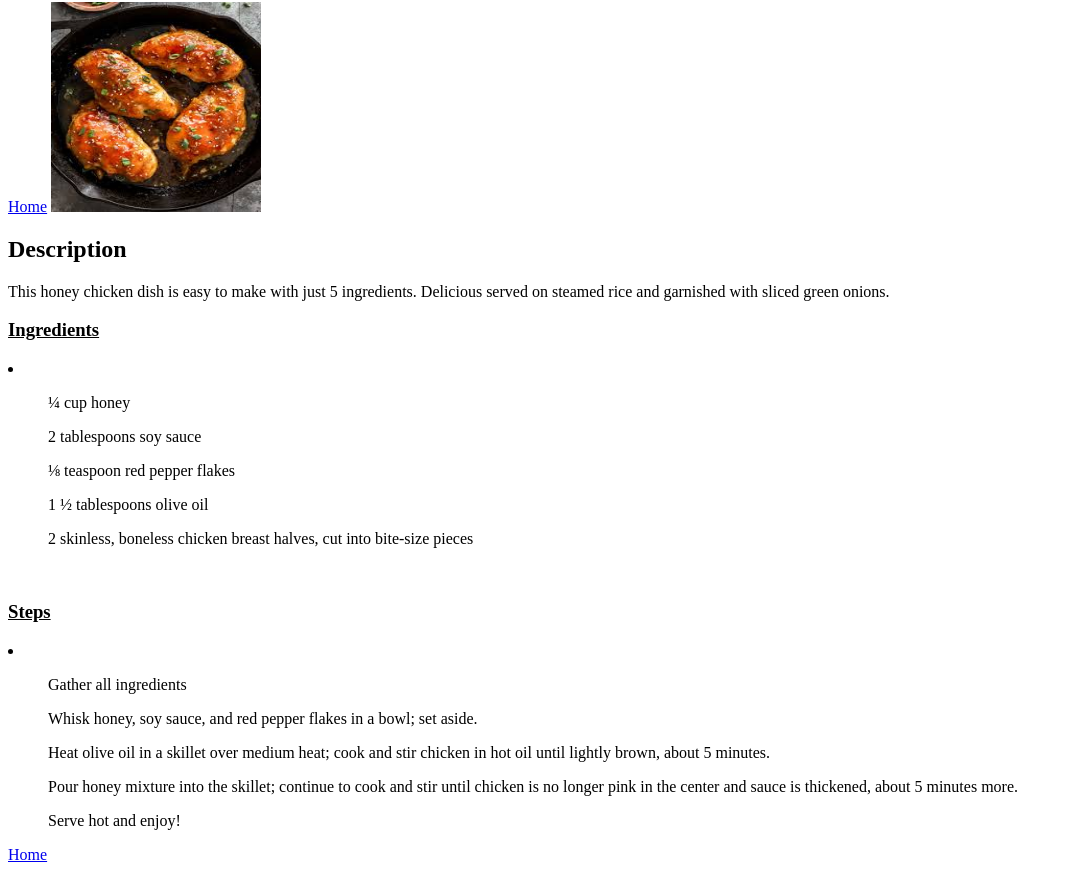
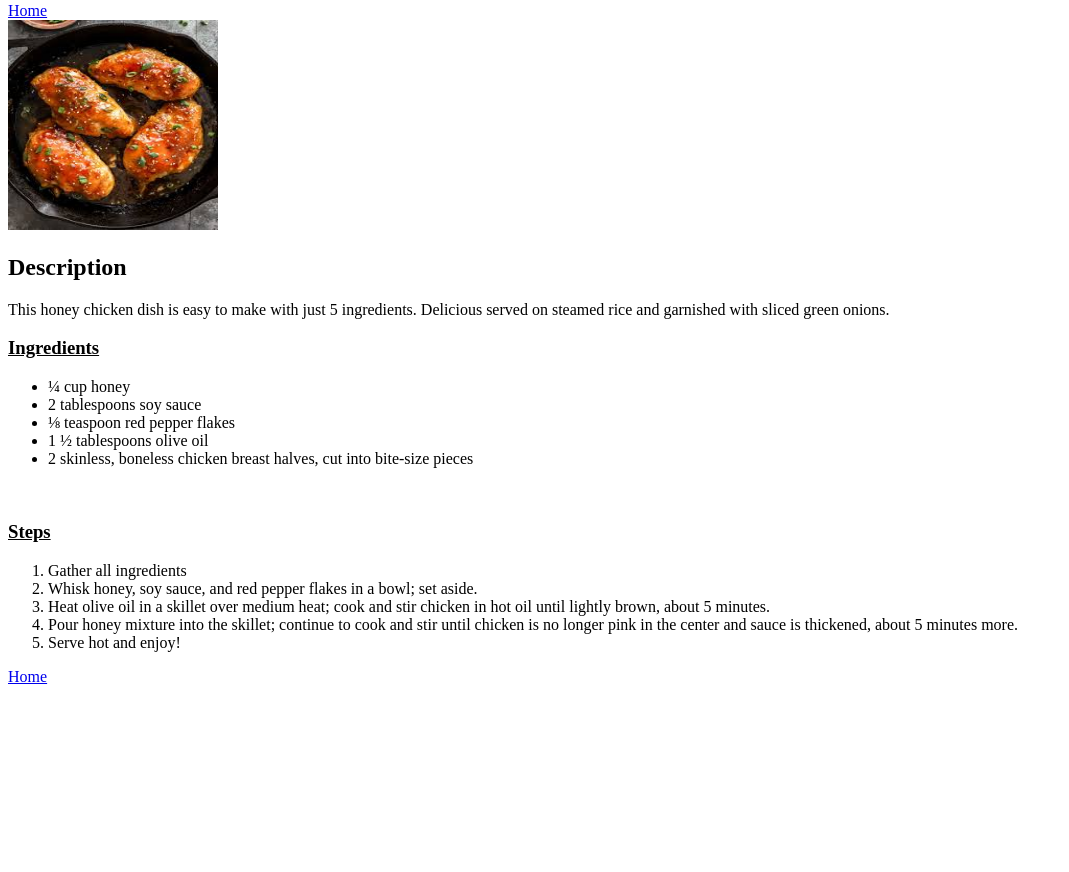
Before and after one commit to PhoenixGYT/odin-recipes, a plain HTML site: page HoneyGlazedChicken.html in a window 1280 px wide. Shown: the part 78-950 px from the top of the page, without its empty margins (0-1069 px from the left). After the commit the page ends 800 px from the top, so only its background shows below. Drawn offline with Linux system fonts and the light colour scheme.

Commit message:
Uploading the index fixes and typo fixes in HoneyGlazedChicken

```diff
--- a/HoneyGlazedChicken.html
+++ b/HoneyGlazedChicken.html
@@ -8,6 +8,7 @@
 <body>
     <h1>Honey Glazed Chicken</h1>
     <a href="../index.html">Home</a>
+    <br/>
     <img src="./recipes/honeyglazedchicken.jpeg" width="210" height="210" alt="image of honey glazed chicken">
     <p>
         <h2><b>Description</b></h2>
@@ -15,25 +16,25 @@
         Delicious served on steamed rice and garnished with sliced green onions.
         <br/>
         <h3><u>Ingredients</u></h3>
-        <li>
-            <ul>¼ cup honey </ul>
-            <ul>2 tablespoons soy sauce </ul>
-            <ul>⅛ teaspoon red pepper flakes </ul>
-            <ul>1 ½ tablespoons olive oil </ul>
-            <ul>2 skinless, boneless chicken breast halves, cut into bite-size pieces </ul>
-        </li>
+        <ul>
+            <li>¼ cup honey </li>
+            <li>2 tablespoons soy sauce </li>
+            <li>⅛ teaspoon red pepper flakes </li>
+            <li>1 ½ tablespoons olive oil </li>
+            <li>2 skinless, boneless chicken breast halves, cut into bite-size pieces </li>
+        </ul>
         <br/>
         <h3><b><u>Steps</u></b></h3>
-        <li>
-            <ol>Gather all ingredients </ol>
-            <ol>Whisk honey, soy sauce, and red pepper flakes in a bowl; set aside. </ol>
-            <ol>Heat olive oil in a skillet over medium heat;
-                cook and stir chicken in hot oil until lightly brown, about 5 minutes. </ol>
-            <ol>Pour honey mixture into the skillet;
+        <ol>
+            <li>Gather all ingredients </li>
+            <li>Whisk honey, soy sauce, and red pepper flakes in a bowl; set aside. </li>
+            <li>Heat olive oil in a skillet over medium heat;
+                cook and stir chicken in hot oil until lightly brown, about 5 minutes. </li>
+            <li>Pour honey mixture into the skillet;
                 continue to cook and stir until chicken is no longer pink in the center and sauce is thickened,
-                about 5 minutes more. </ol>
-            <ol>Serve hot and enjoy! </ol>
-        </li>
+                about 5 minutes more. </li>
+            <li>Serve hot and enjoy! </li>
+        </ol>
     </p>
     <a href="../index.html">Home</a>
 </body>
```
Also changed, not shown: index.html (+5 -5 lines).
